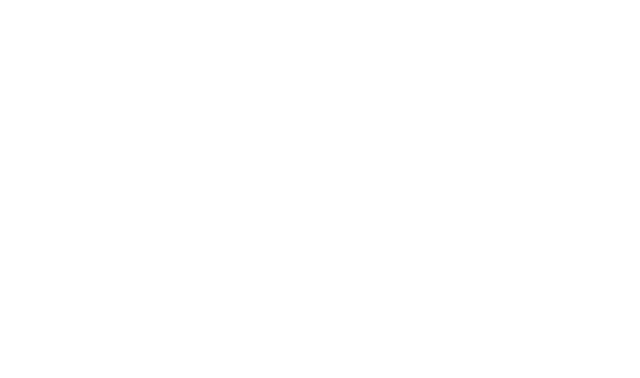
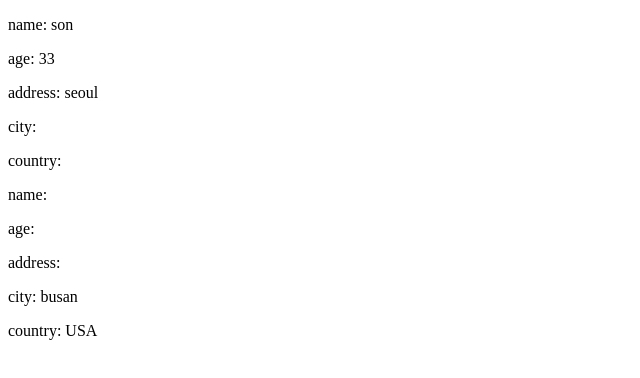
Before and after one commit to parkjaewook1/react20240509, a React (Vite) app: page / in a window 1280 px wide. Shown: the top 378 px of the page, without its empty margins (0-640 px from the left). Built offline with nearby package versions, Linux system fonts and the light colour scheme.

Commit message:
props 넘기는 방법

```diff
--- a/src/App.jsx
+++ b/src/App.jsx
@@ -1,7 +1,26 @@
 import React from "react";
 
+function MyComp(props) {
+  console.log(props);
+
+  return (
+    <div>
+      <p>name: {props.name}</p>
+      <p>age: {props.age}</p>
+      <p>address: {props.address}</p>
+      <p>city: {props.city}</p>
+      <p>country: {props.country}</p>
+    </div>
+  );
+}
+
 function App(props) {
-  return <div></div>;
+  return (
+    <div>
+      <MyComp name="son" age={33} address="seoul" />
+      <MyComp city="busan" country="USA" />
+    </div>
+  );
 }
 
 export default App;
```
